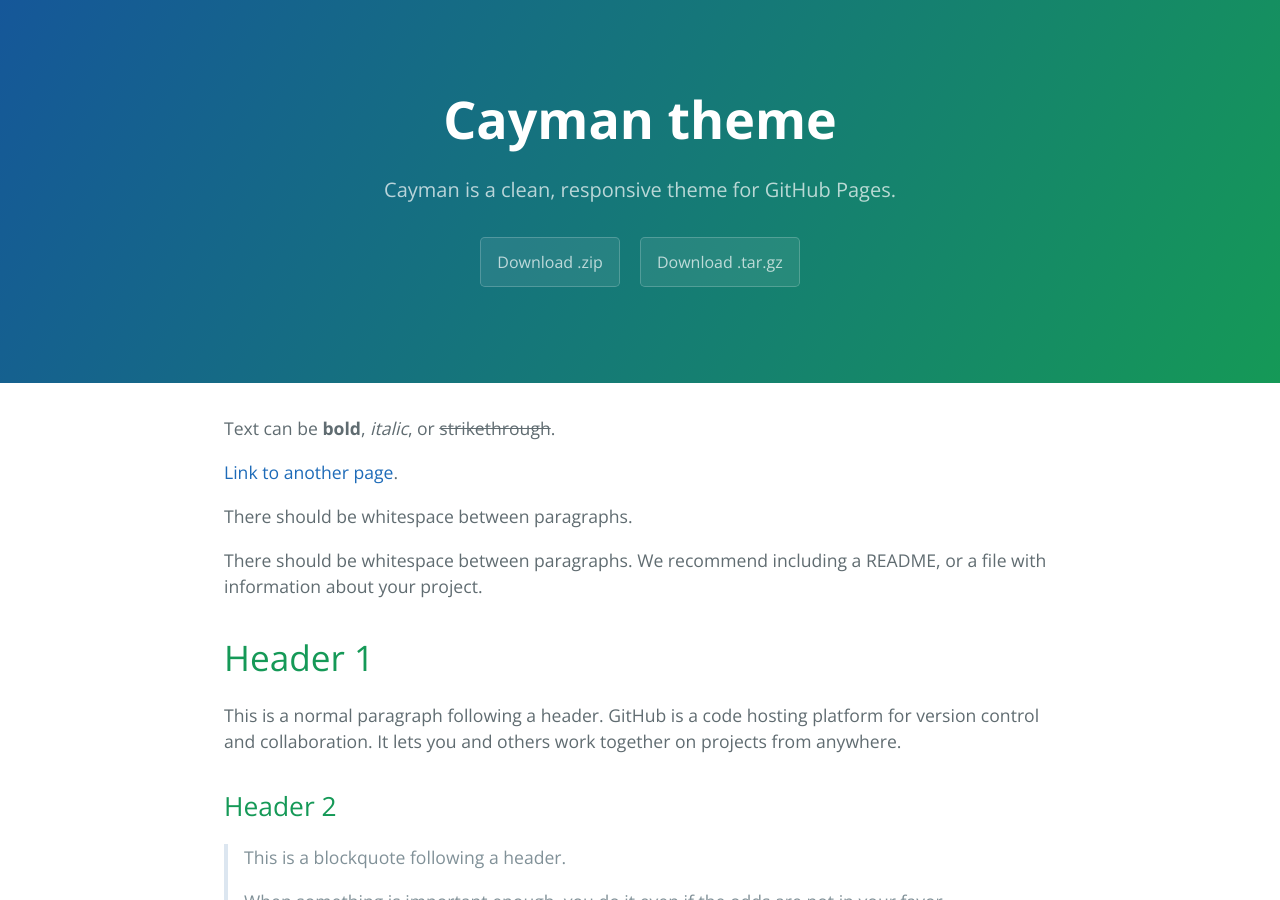
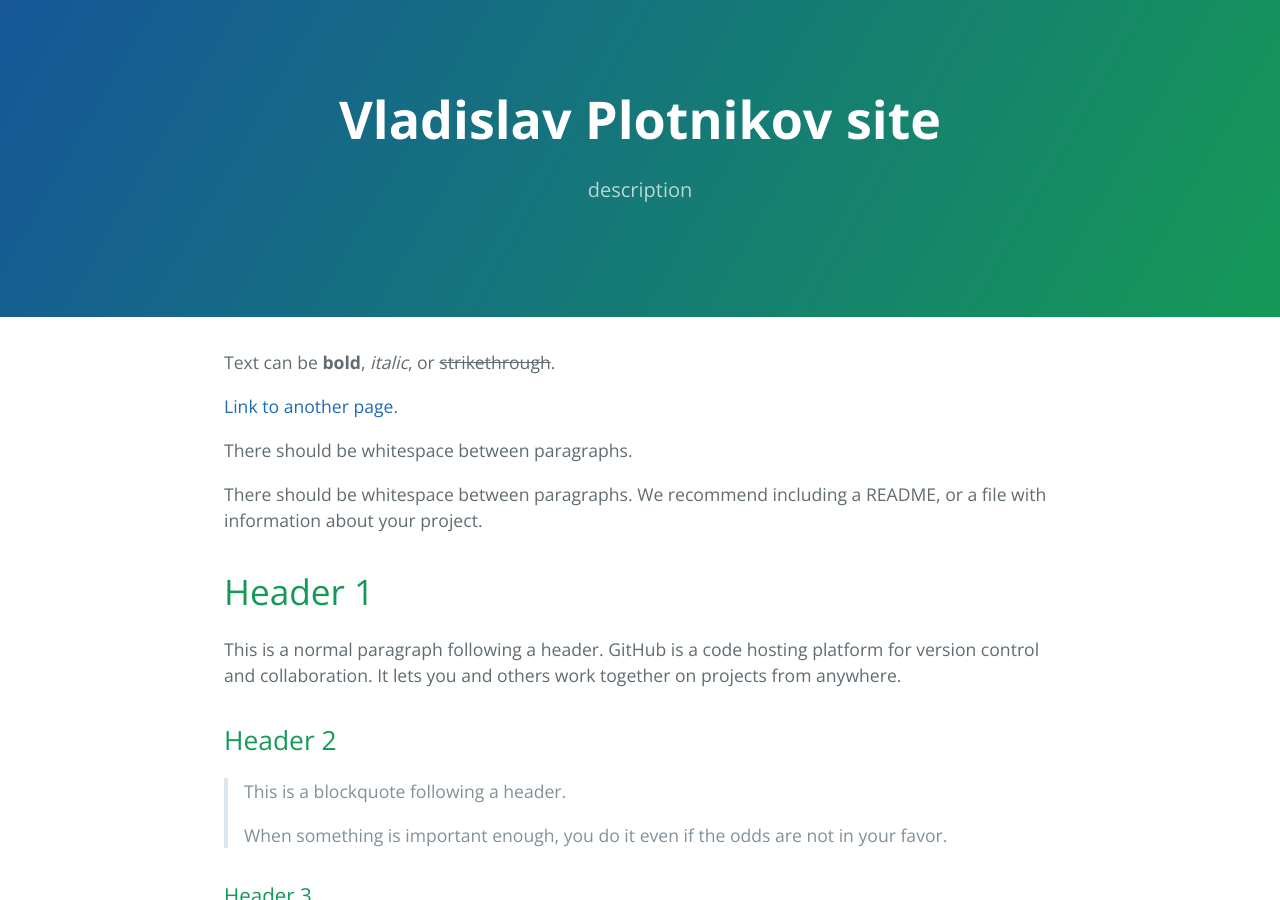
Before and after one commit to vladushked/vladushked.github.io, a Jekyll site: the page built from index.md, in a window 1280 px wide and 900 px high. Built offline with Jekyll 4.4.1, drawn with Linux system fonts in a browser that asks for light colours.

Commit message:
Update _config.yml

```diff
--- a/_config.yml
+++ b/_config.yml
@@ -1,5 +1,5 @@
-title: Cayman theme
-description: Cayman is a clean, responsive theme for GitHub Pages.
-show_downloads: true
+title: Vladislav Plotnikov site
+description: description
+show_downloads: false
 google_analytics:
 theme: jekyll-theme-cayman
```
